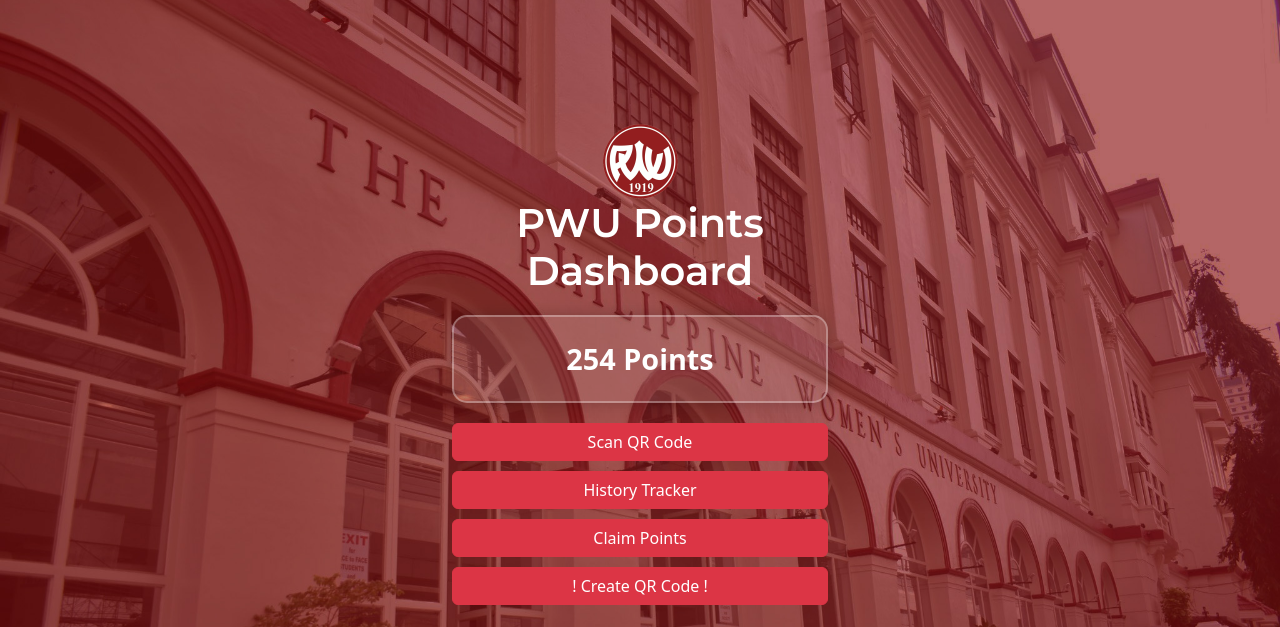
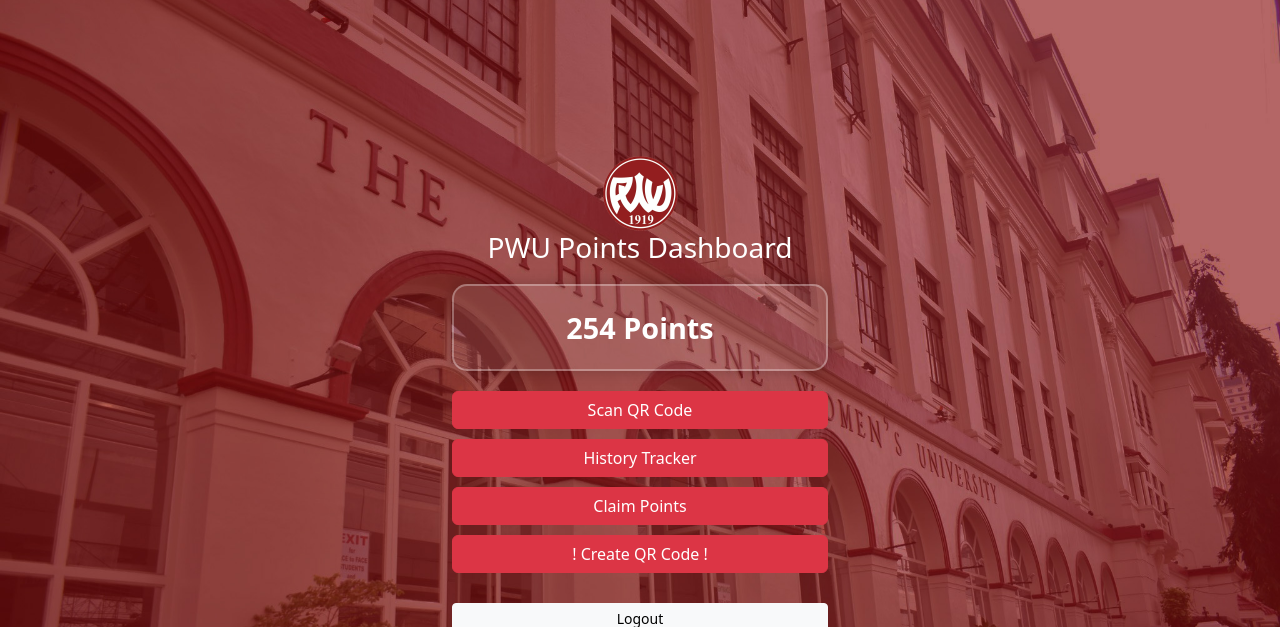
Before and after one commit to Zandaa1/PWU_PointsQR, a PHP site: page /student_dashboard.php in a window 1280 px wide. Shown: the top 627 px of the page. Run offline with PHP 8.4, Linux system fonts and the light colour scheme; a user stored in the database is signed in; data comes from the database, SQL or seed files in the repository.

Commit message:
Update header element in student dashboard for improved semantics and styling

```diff
--- a/student_dashboard.php
+++ b/student_dashboard.php
@@ -40,7 +40,7 @@
             align-items: center;
         }
 
-        h1, p {
+        h1, h3, p {
             color: white;
             text-align: center;
             margin: 0;
@@ -93,7 +93,7 @@
 <body>
     <div class="container main-page">
         <img class="animate__animated animate__fadeInDown" src="img/pwu_logo.png" width="75px" alt="" srcset="">
-        <h1 class="animate__animated animate__fadeIn">PWU Points Dashboard</h1>
+        <h3 class="animate__animated animate__fadeIn">PWU Points Dashboard</h3>
         <?php if (isset($_GET['message'])): ?>
             <div class="alert alert-info">
                 <?php echo htmlspecialchars($_GET['message']); ?>
```
